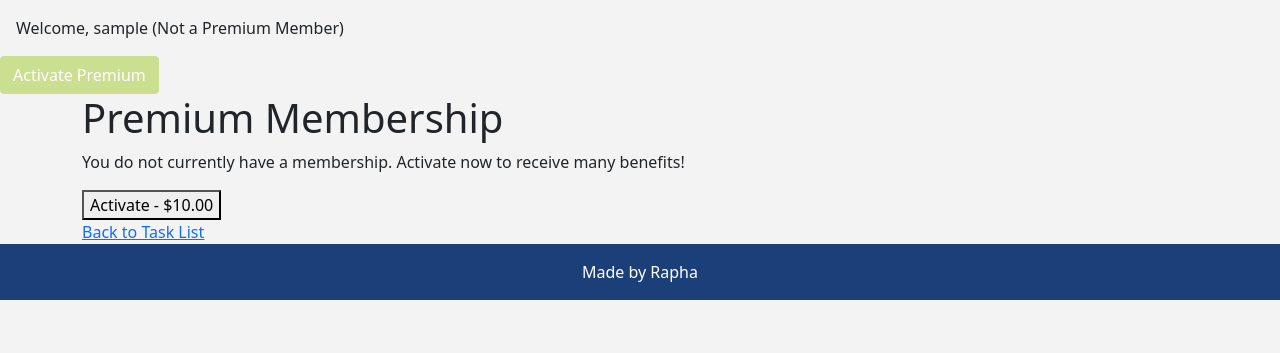
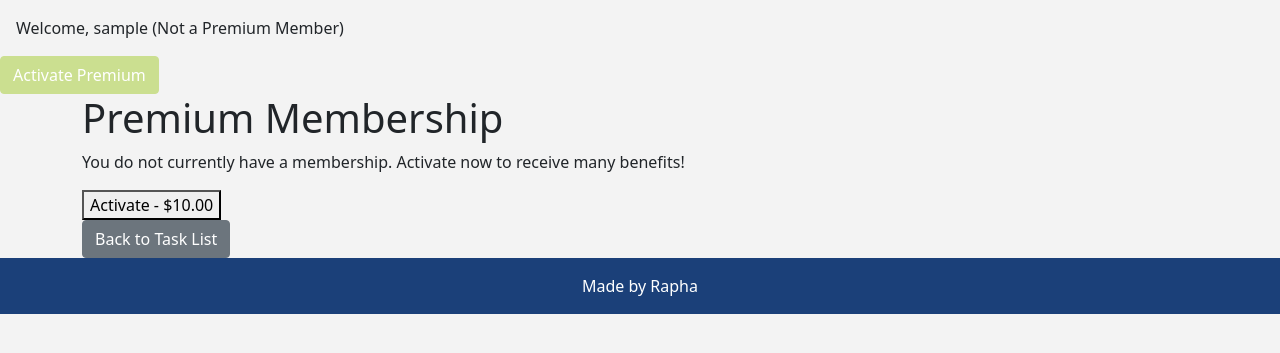
Before and after one commit to rdidjurgeit/django_didjurgeit, a Django app: page /todo/membership/ in a window 1280 px wide. Shown: the part 63-416 px from the top of the page. Run offline with Django 4.2, Linux system fonts and the light colour scheme; the visitor is signed in with stand-in values (Sample User, id 1).

Commit message:
Add btn style missing in other pages

```diff
--- a/todo/templates/todo/membership.html
+++ b/todo/templates/todo/membership.html
@@ -11,13 +11,13 @@
             <p>You have an active membership since {{ membership.created }}.</p>
             <form method="POST">
                 {% csrf_token %}
-                <button type="submit" name="cancel">Cancel Membership</button>
+                <button type="submit" name="cancel" class="btn btn-danger">Cancel Membership</button>
             </form>
         {% else %}
             <p>Your membership is inactive. Activate it to enjoy premium benefits!</p>
             <form method="POST">
                 {% csrf_token %}
-                <button type="submit" name="activate">Activate - $10.00</button>
+                <button type="submit" name="activate" class="btn btn-primary">Activate - $10.00</button>
             </form>
         {% endif %}
     {% else %}
@@ -28,6 +28,6 @@
         </form>
     {% endif %}
 
-    <a href="{% url 'task-list' %}">Back to Task List</a>
+    <a href="{% url 'task-list' %}" class="btn btn-secondary">Back to Task List</a>
 </div>
 {% endblock %}
--- a/todo/templates/todo/task_confirm_delete.html
+++ b/todo/templates/todo/task_confirm_delete.html
@@ -9,8 +9,8 @@
     <p>Are you sure you want to delete "{{ task.title }}"?</p>
     <form method="post">
         {% csrf_token %}
-        <button type="submit">Confirm Deletion</button>
+        <button type="submit" name="confirm_delete" class="btn btn-danger">Confirm Delete</button>
     </form>
-    <a href="{% url 'task-list' %}">Cancel</a>
+    <a href="{% url 'task-list' %}" class="btn btn-secondary">Cancel</a>
 </div>
 {% endblock %}
```
